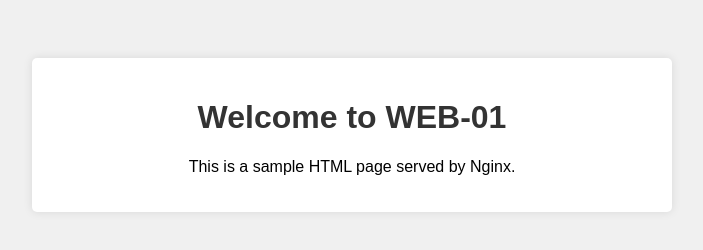
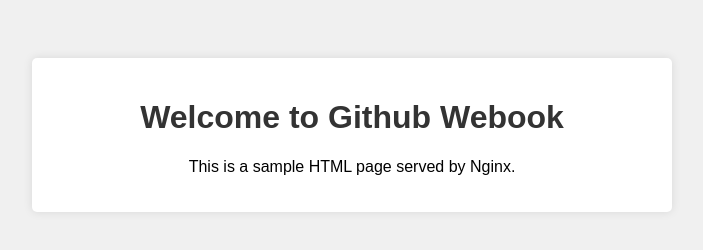
Before and after one commit to oddiyoddiy/jenkins-app-html, a plain HTML site: page index.html in a window 1280 px wide. Shown: the whole page, without its empty margins (288-991 px from the left). Drawn offline with Linux system fonts and the light colour scheme.

Commit message:
Update index.html

```diff
--- a/index.html
+++ b/index.html
@@ -30,7 +30,7 @@
 </head>
 <body>
     <div class="container">
-        <h1>Welcome to WEB-01</h1>
+        <h1>Welcome to Github Webook</h1>
         <p>This is a sample HTML page served by Nginx.</p>
     </div>
 </body>
```
